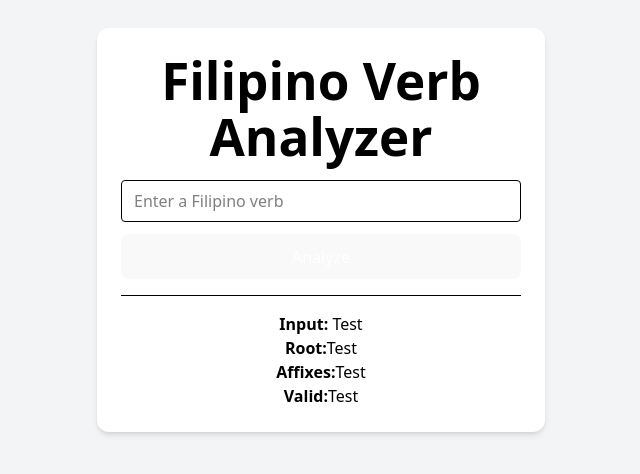
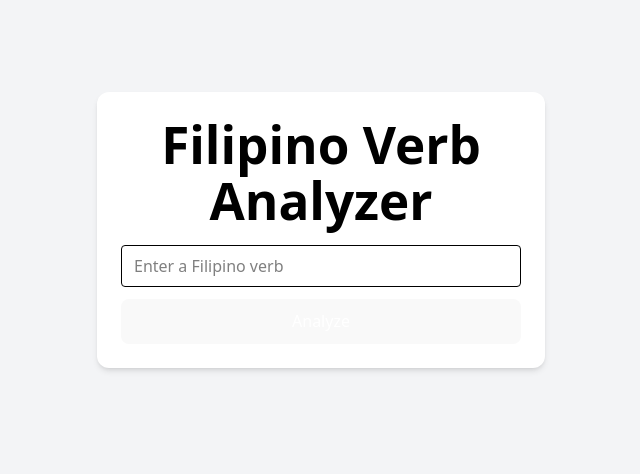
Before and after one commit to fuyura-dev/automata, a React app in the folder frontend/: page / in a window 1280 px wide. Shown: the part 170-644 px from the top of the page, without its empty margins (319-959 px from the left). Built offline with nearby package versions, Linux system fonts and the light colour scheme; the HTML template or start-up script is replaced by a standard one.

Commit message:
separate input state and clean up result rendering

```diff
--- a/frontend/src/App.tsx
+++ b/frontend/src/App.tsx
@@ -3,11 +3,26 @@ import { useState } from "react";
 import "./App.css";
 
 function App() {
+  const [input, setInput] = useState("");
   const [word, setWord] = useState("");
   const [result, setResult] = useState(null);
   const [loading, setLoading] = useState(false);
 
-  const handleAnalyze = async () => {};
+  const handleAnalyze = async () => {
+    setLoading(true);
+
+    await new Promise((resolve) => setTimeout(resolve, 1000));
+
+    setWord(input);
+    setResult({
+      input: input,
+      root: "root-example",
+      affixes: ["affix1", "affix2"],
+      valid: true,
+    });
+
+    setLoading(false);
+  };
 
   return (
     <div className="flex items-center justify-center p-4">
@@ -19,8 +34,8 @@ function App() {
         <input
           className="w-full border rounded px-3 py-2 mb-3 text-black"
           placeholder="Enter a Filipino verb"
-          value={word}
-          onChange={(e) => setWord(e.target.value)}
+          value={input}
+          onChange={(e) => setInput(e.target.value)}
         />
 
         <button
@@ -30,19 +45,22 @@ function App() {
           {loading ? "Analyzing..." : "Analyze"}
         </button>
 
-        {(1 || result) && (
+        {result && (
           <div className="mt-4 border-t pt-4 text-black">
             <p>
-              <strong>Input:</strong> {word}Test
+              <strong>Input: </strong> {word}
             </p>
             <p>
-              <strong>Root:</strong>Test
+              <strong>Root: </strong>
+              {result.root}
             </p>
             <p>
-              <strong>Affixes:</strong>Test
+              <strong>Affixes: </strong>
+              {result.affixes.join(", ")}
             </p>
             <p>
-              <strong>Valid:</strong>Test
+              <strong>Valid: </strong>
+              {result.valid ? "Yes" : "No"}
             </p>
           </div>
         )}
```
